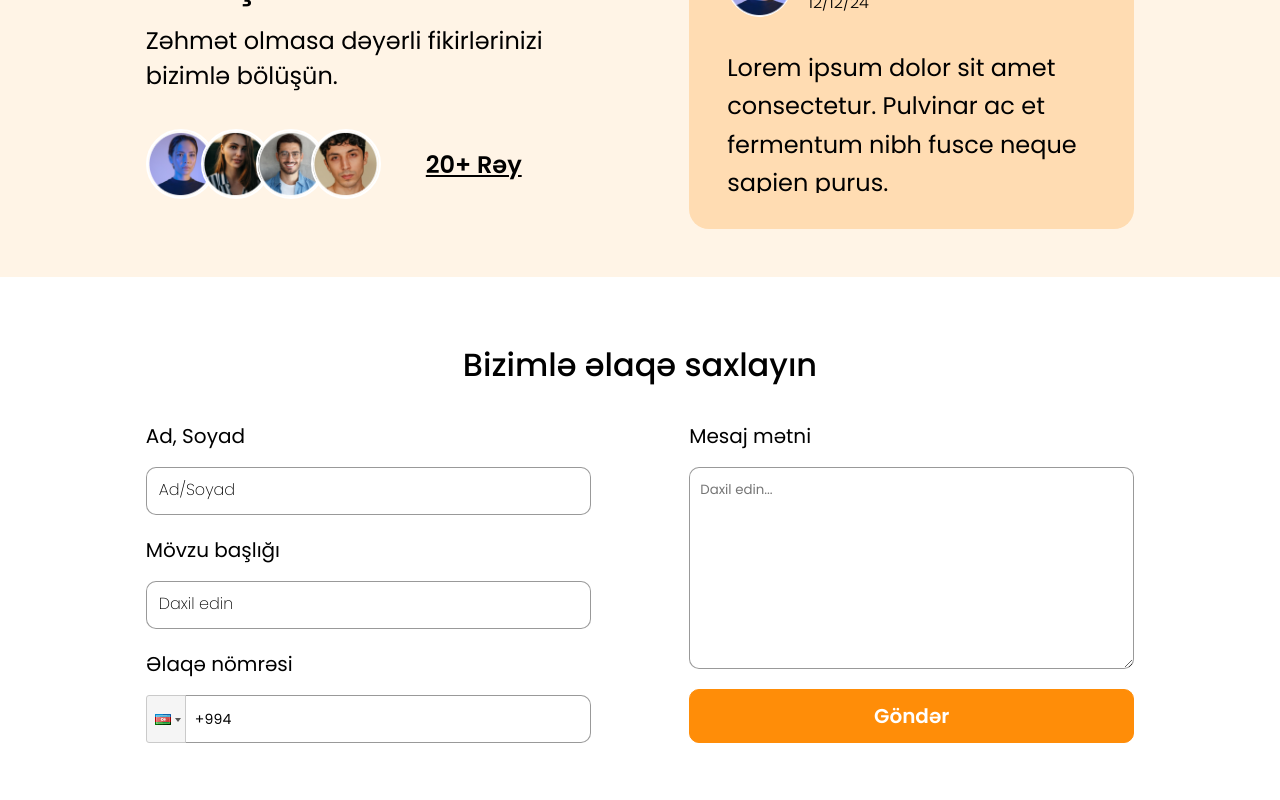
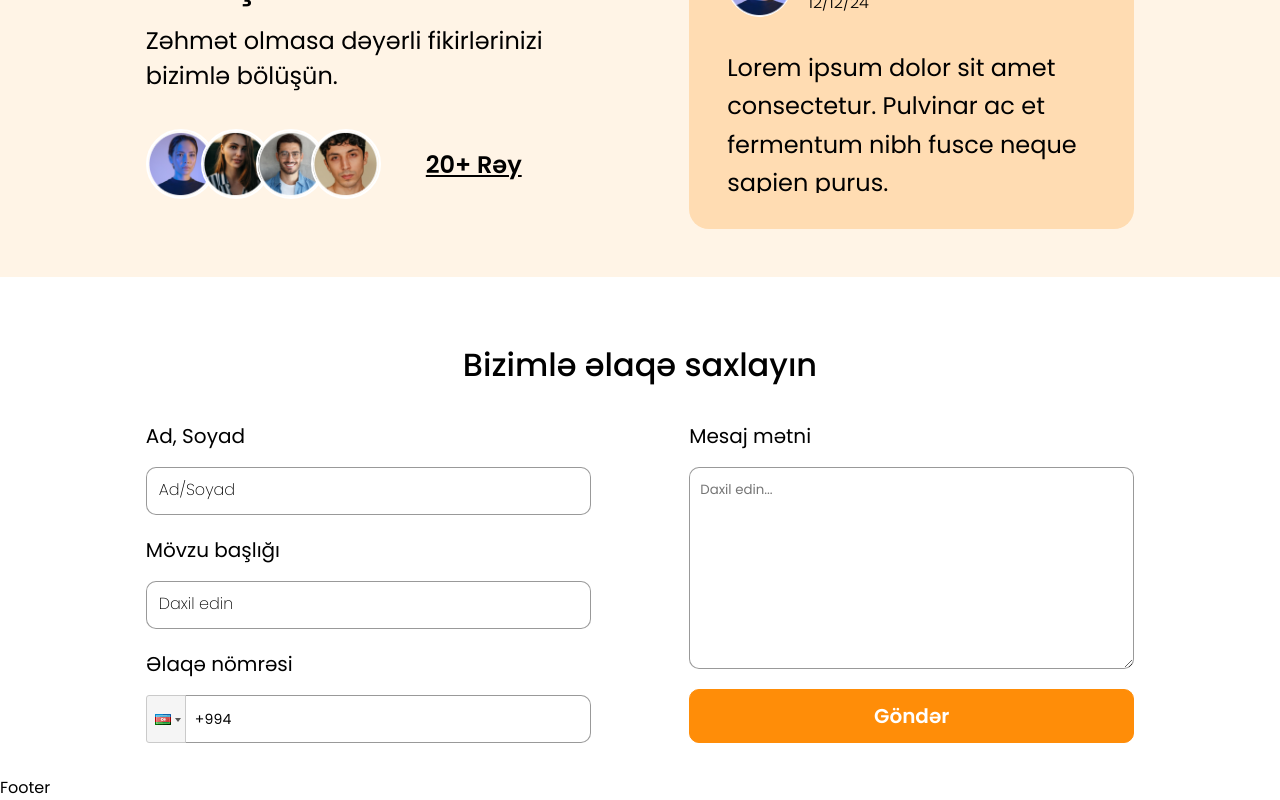
Before and after one commit to Zaranasirova/nva_ailesi, a React (Vite) app: page / in a window 1280 px wide. Shown: the part 2158-2958 px from the top of the page. Before the commit the page ends 2933 px from the top, so only its background shows below. Built offline with nearby package versions, Linux system fonts and the light colour scheme.

Commit message:
Create Footer Component and SCSS

```diff
--- a/src/App.tsx
+++ b/src/App.tsx
@@ -1,6 +1,7 @@
 import { Route, Routes } from "react-router-dom";
 import Header from "./components/Header";
 import Home from "./pages/Home";
+import Footer from "./components/Footer";
 
 const App = () => {
   return (
@@ -9,6 +10,7 @@ const App = () => {
       <Routes>
         <Route path="/" element={<Home/>}/>
       </Routes>
+      <Footer/>
     </div>
   );
 };
--- a/src/assets/scss/_index.scss
+++ b/src/assets/scss/_index.scss
@@ -2,6 +2,7 @@
 //components
 
 @import "./components/header";
+@import "./components/footer";
 
 //sections
 //HomePage
--- /dev/null
+++ b/src/components/Footer.tsx
@@ -0,0 +1,9 @@
+
+
+const Footer = () => {
+  return (
+    <div>Footer</div>
+  )
+}
+
+export default Footer
```
Also changed, not shown: src/assets/scss/pages/sections/HomePage/_contact.scss (+5 -8 lines), src/assets/scss/components/_footer.scss (added).
